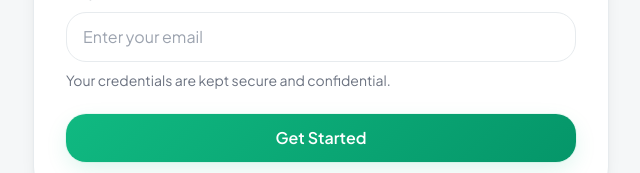
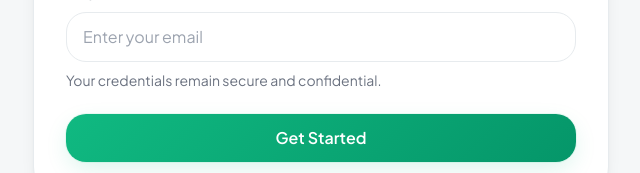
Before and after one commit to meliorism01/FitLoq, a React (Vite) app: page / in a window 1280 px wide. Shown: the part 385-558 px from the top of the page, without its empty margins (319-959 px from the left). Built offline with nearby package versions, Linux system fonts and the light colour scheme.

Commit message:
changes in input file

```diff
--- a/src/pages/Landing/Landing.jsx
+++ b/src/pages/Landing/Landing.jsx
@@ -97,7 +97,7 @@ function Landing() {
         <Input
           label="Email"
           placeholder="Enter your email"
-        helperText="Your credentials are kept secure and confidential."
+        helperText="Your credentials remain secure and confidential."
         />
 
         <div className="mt-6">
```
